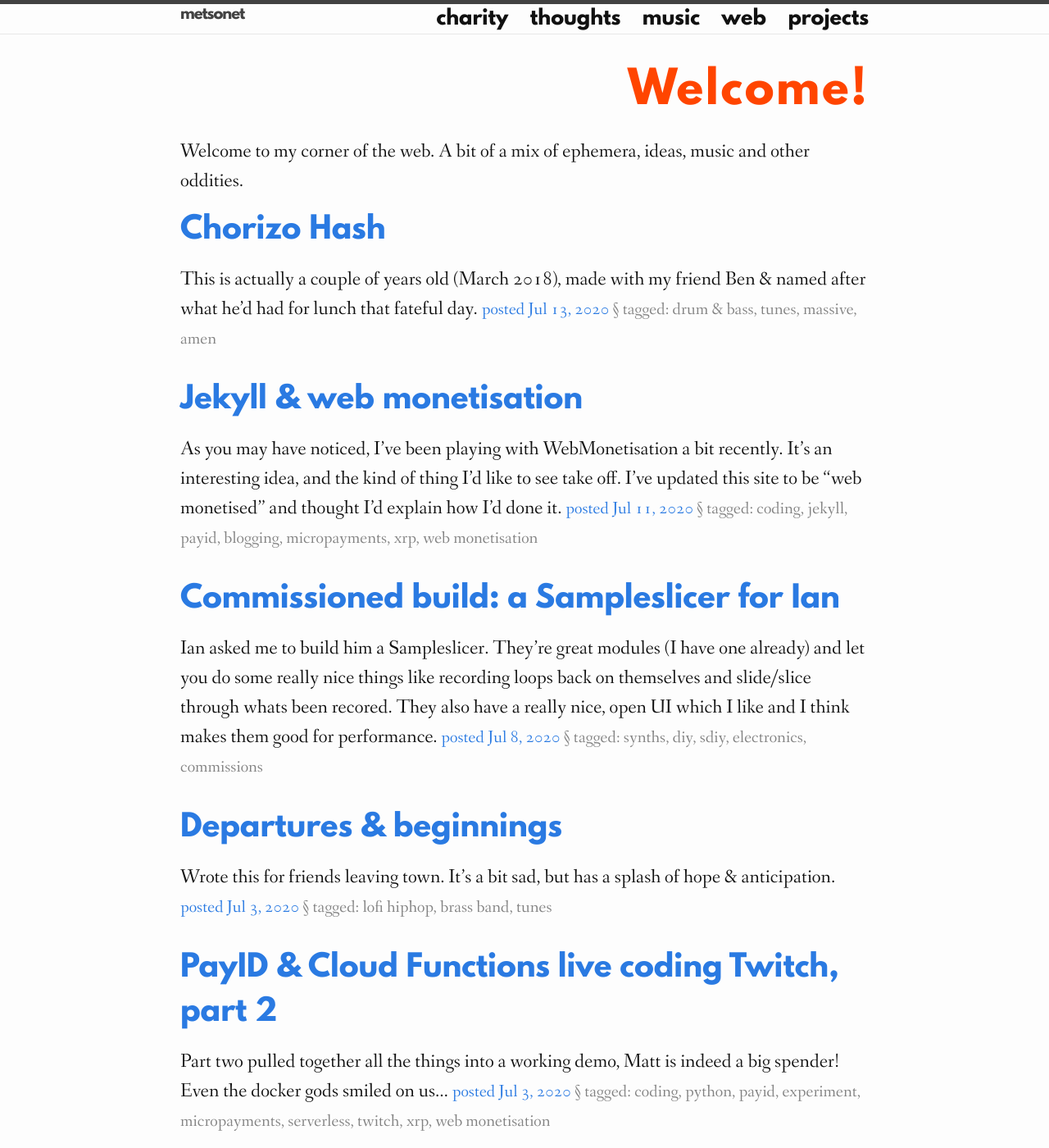
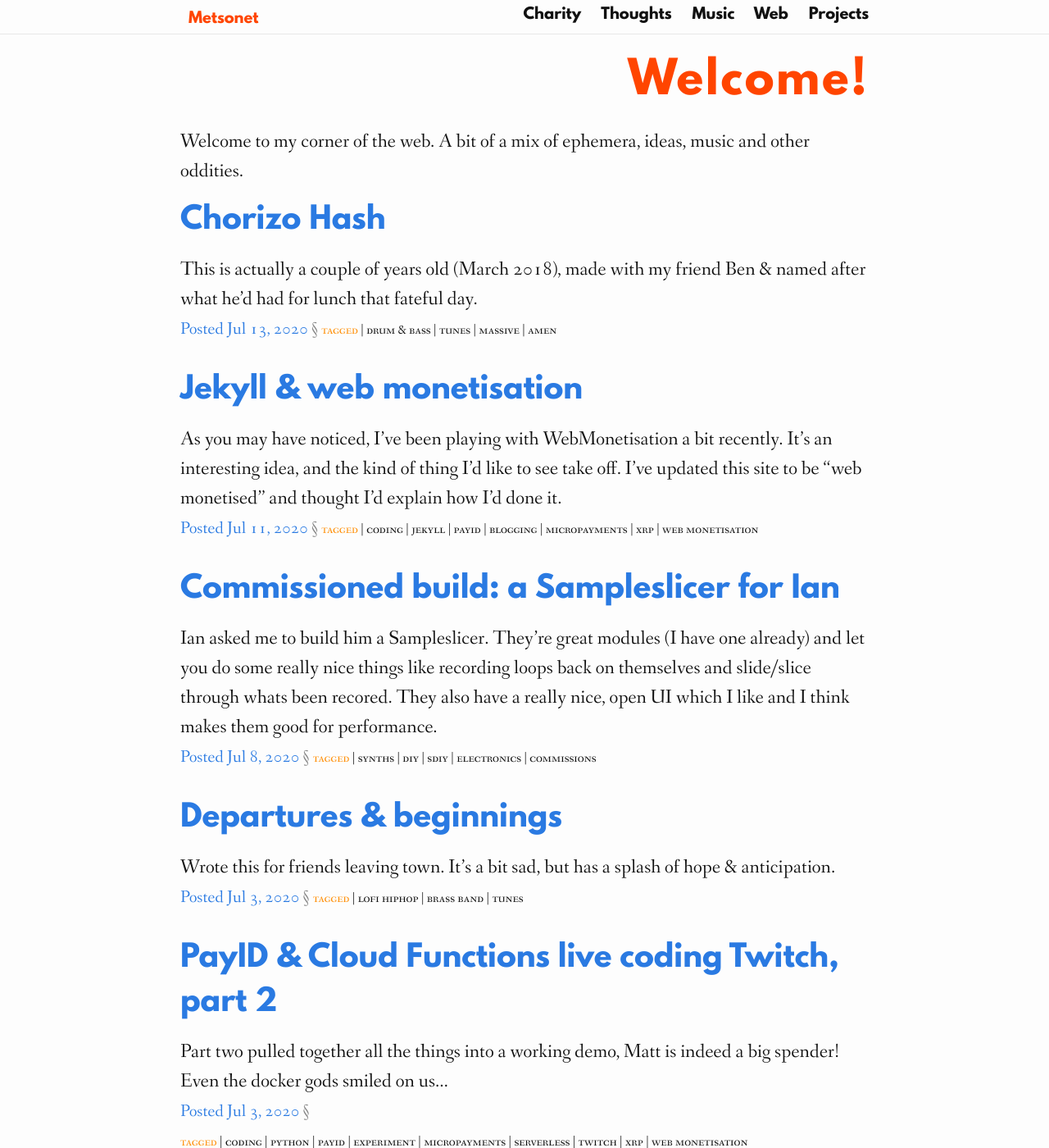
Before and after one commit to drsm79/drsm79.github.com, a Jekyll site: the page built from index.html, in a window 1280 px wide and 1400 px high. Shown: the whole window at 82% size. Built offline with Jekyll 4.4.1, drawn with Linux system fonts in a browser that asks for light colours; some of the changed text lies outside the part shown.

Commit message:
consistent tag style

```diff
--- a/_includes/header.html
+++ b/_includes/header.html
@@ -2,20 +2,23 @@
 
   <div class="wrapper">
 
-    <a class="site-title" href="{{ site.baseurl }}/">{{ site.title }}</a>
+    <a class="site-title" href="{{ site.baseurl }}/">{{ site.title | capitalize }}</a>
 
     <nav class="site-nav">
       <a href="#" class="menu-icon">
         <svg viewBox="0 0 18 15">
-          <path fill="#424242" d="M18,1.484c0,0.82-0.665,1.484-1.484,1.484H1.484C0.665,2.969,0,2.304,0,1.484l0,0C0,0.665,0.665,0,1.484,0 h15.031C17.335,0,18,0.665,18,1.484L18,1.484z"/>
-          <path fill="#424242" d="M18,7.516C18,8.335,17.335,9,16.516,9H1.484C0.665,9,0,8.335,0,7.516l0,0c0-0.82,0.665-1.484,1.484-1.484 h15.031C17.335,6.031,18,6.696,18,7.516L18,7.516z"/>
-          <path fill="#424242" d="M18,13.516C18,14.335,17.335,15,16.516,15H1.484C0.665,15,0,14.335,0,13.516l0,0 c0-0.82,0.665-1.484,1.484-1.484h15.031C17.335,12.031,18,12.696,18,13.516L18,13.516z"/>
+          <path fill="#424242"
+            d="M18,1.484c0,0.82-0.665,1.484-1.484,1.484H1.484C0.665,2.969,0,2.304,0,1.484l0,0C0,0.665,0.665,0,1.484,0 h15.031C17.335,0,18,0.665,18,1.484L18,1.484z" />
+          <path fill="#424242"
+            d="M18,7.516C18,8.335,17.335,9,16.516,9H1.484C0.665,9,0,8.335,0,7.516l0,0c0-0.82,0.665-1.484,1.484-1.484 h15.031C17.335,6.031,18,6.696,18,7.516L18,7.516z" />
+          <path fill="#424242"
+            d="M18,13.516C18,14.335,17.335,15,16.516,15H1.484C0.665,15,0,14.335,0,13.516l0,0 c0-0.82,0.665-1.484,1.484-1.484h15.031C17.335,12.031,18,12.696,18,13.516L18,13.516z" />
         </svg>
       </a>
 
       <div class="trigger">
         {% for category in site.categories %}
-          <a class="page-link" href="/{{ category | first }}">{{ category | first }}</a>
+        <a class="page-link" href="/{{ category | first }}">{{ category | first | capitalize}}</a>
         {% endfor %}
       </div>
     </nav>
--- a/_layouts/post.html
+++ b/_layouts/post.html
@@ -21,7 +21,7 @@ layout: default
   </div>
 
 
-  <ul class="horizontal">
+  <ul class="horizontal small">
     <li>posts of a similar ilk</li>
     {% for post in site.categories[page.categories.first] %}
     {% if post.url != page.url %}
--- a/_sass/_layout.scss
+++ b/_sass/_layout.scss
@@ -2,31 +2,35 @@
  * Site header
  */
 .site-header {
-    border-top: 5px solid $grey-color-dark;
+    padding-top: 5px;
     border-bottom: 1px solid $grey-color-light;
     min-height: 26px;
+    background-color: $background-color;
+    width: 100%;
 
     // Positioning context for the mobile navigation icon
-    position: relative;
+    position: fixed;
 }
 
 .site-title {
     font-size: 18px;
     font-weight: 300;
     line-height: 26px;
-    letter-spacing: -1px;
+    display: block;
+    padding: 5px 10px;
     margin-bottom: 0;
     float: left;
 
     &,
     &:visited {
-        color: $grey-color-dark;
+        color: orangered;
     }
 }
 
 .site-nav {
     float: right;
     line-height: 26px;
+    font-size: 18px;
 
     .menu-icon {
         display: none;
@@ -173,7 +177,7 @@
  * Page content
  */
 .page-content {
-    padding: $spacing-unit 0;
+    padding: $spacing-unit*2 0;
 }
 
 .page-heading {
--- a/index.html
+++ b/index.html
@@ -11,12 +11,19 @@ layout: default
         <a href="{{ post.url | prepend: site.baseurl }}">{{ post.title }}</a>
       </h2>
       {{ post.excerpt | strip_html }}
+      <br />
       <span class="post-meta">
-        <a href="{{ post.url | prepend: site.baseurl }}">posted {{ post.date | date: "%b %-d, %Y" }}</a>
+        <a href="{{ post.url | prepend: site.baseurl }}">Posted {{ post.date | date: "%b %-d, %Y" }}</a>
         {% if post.tags != empty %}
-        § tagged: {{ post.tags | join: ", " }}
+        §
         {% endif %}
       </span>
+      <ul class="horizontal small">
+        <li>tagged</li>
+        {% for tag in post.tags %}
+        <li>{{ tag | downcase }}</li>
+        {% endfor %}
+      </ul>
     </li>
     {% endfor %}
   </ul>
```
